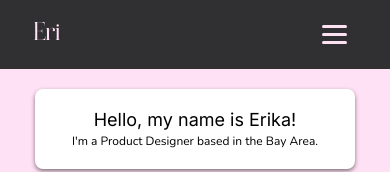
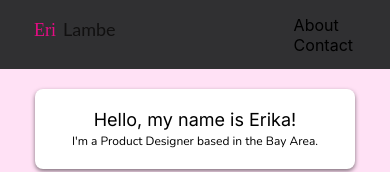
Before and after one commit to ddrosario/erika_portfolio_site, a Next.js app: page / in a window 390 px wide. Shown: the top 172 px of the page. Built offline with nearby package versions, Linux system fonts and the light colour scheme.

Commit message:
🍱 New logo image and import into mobile header

```diff
--- a/components/MobileHeader.tsx
+++ b/components/MobileHeader.tsx
@@ -1,9 +1,12 @@
 import React from 'react';
 import Link from 'next/link';
+import Image from 'next/image';
 
 import styles from '@styles/header/MobileHeader.module.scss';
 
 import useRefClickListener from '@util/hooks/useRefClickListener';
+import Logo from '@assets/logo.svg';
+
 import MobileNavDropdown from './MobileNavDropdown';
 
 const MobileHeader = () => {
@@ -27,10 +30,18 @@ const MobileHeader = () => {
           className={styles.watermark}
           href="replace"
         >
-          Eri
+          <Image
+            src={Logo}
+            alt="Eri Lambe"
+            layout="intrinsic"
+          />
         </a>
       </Link>
-      <nav className={styles.nav} ref={navRef}>
+      <nav className={styles.nav2}>
+        <div>About</div>
+        <div>Contact</div>
+      </nav>
+      {/* <nav className={styles.nav} ref={navRef}>
         <button
           className={showDropdown ? `${styles.active} ${styles.hamburgerMenu}` : styles.hamburgerMenu}
           type="button"
@@ -47,7 +58,7 @@ const MobileHeader = () => {
             <MobileNavDropdown />
           </div>
         )}
-      </nav>
+      </nav> */}
     </header>
   );
 };
```
Also changed, not shown: public/assets/logo.svg (added).
